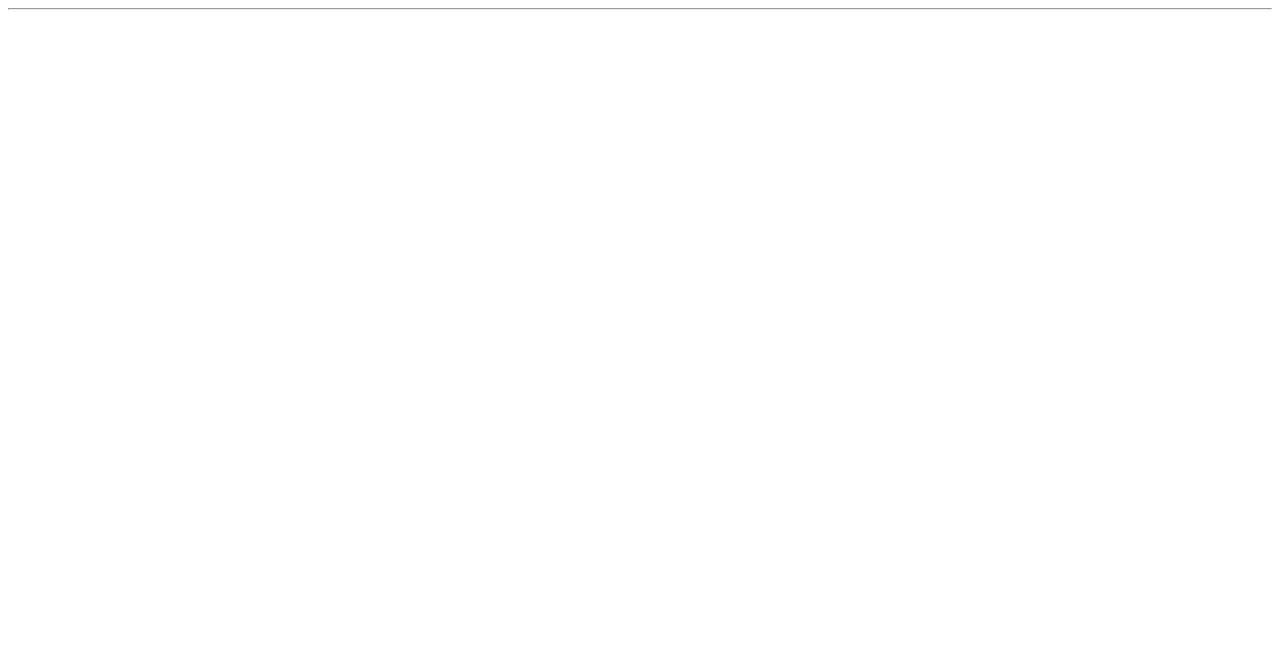
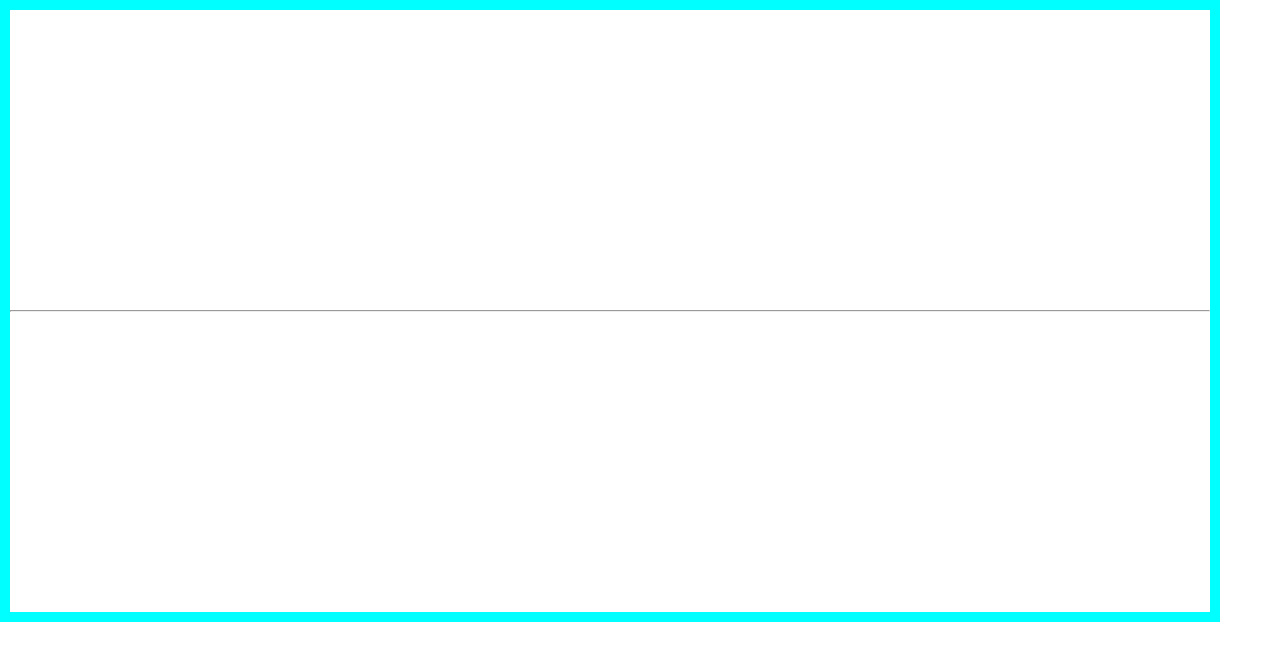
Before and after one commit to AlessandroDesideri/js-array-carousel, a plain HTML site: page index.html in a window 1280 px wide. Drawn offline with Linux system fonts and the light colour scheme.

Commit message:
Creazione box

```diff
--- a/css/style.css
+++ b/css/style.css
@@ -0,0 +1,15 @@
+*{
+    margin: 0;
+    padding: 0;
+}
+
+.container{
+    width: 1200px;
+    border: 10px aqua solid;
+}
+
+.title, .paragraph{
+    width: 500px;
+    height: 300px;
+    margin: 0 auto;
+}
--- a/index.html
+++ b/index.html
@@ -9,9 +9,9 @@
 </head>
 <body>
     <div class="container">
-        <div class="title"></div>
+        <div class="m-auto title"></div>
         <hr>
-        <div class="paragraph"></div>
+        <div class="m-auto paragraph"></div>
     </div>
     <script src="./js/script.js"></script>
 </body>
```
